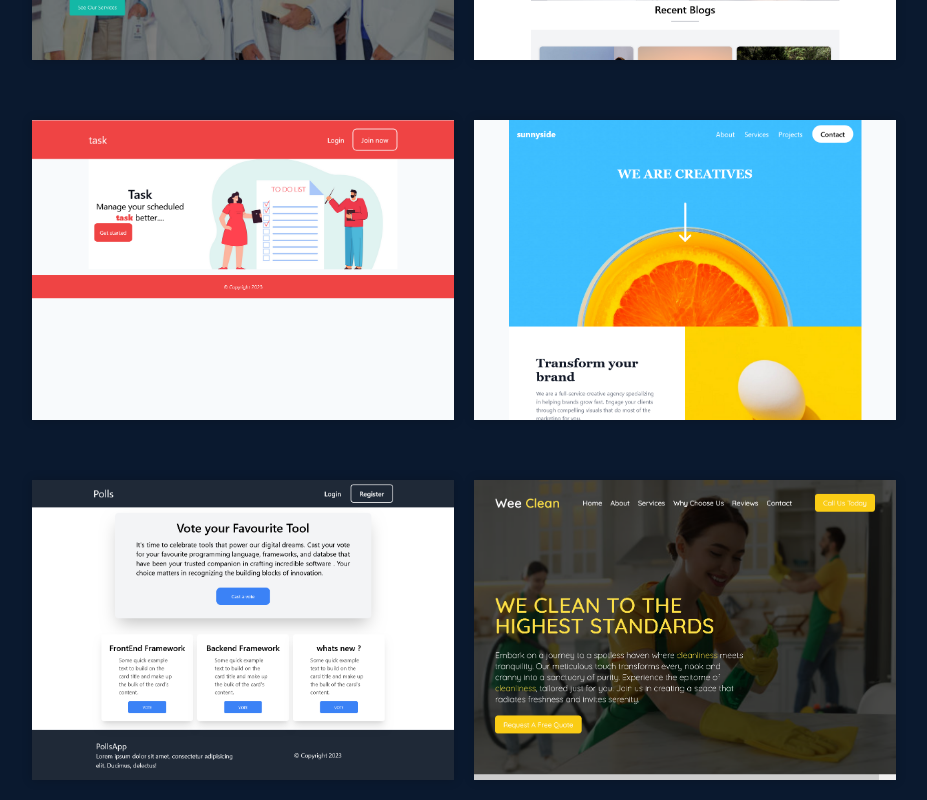
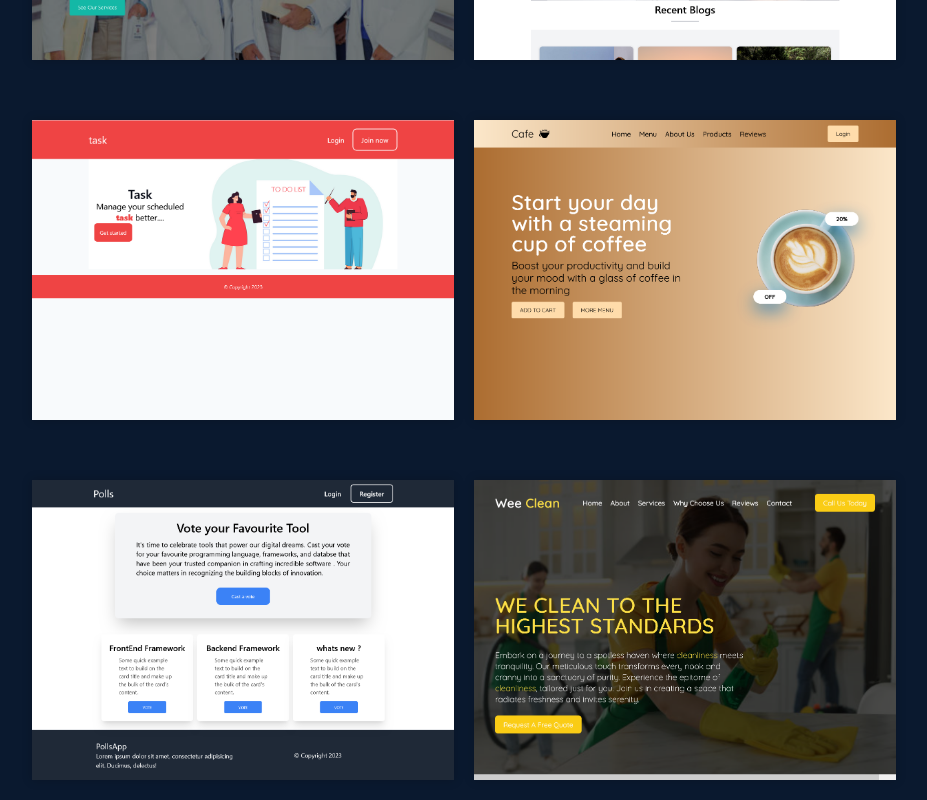
Before and after one commit to zablon-oigo/portfolio, a React (Vite) app: page / in a window 1280 px wide. Shown: the part 3160-3960 px from the top of the page, without its empty margins (176-1103 px from the left). Built offline with nearby package versions, Linux system fonts and the light colour scheme; a web font is replaced by a local one.

Commit message:
adding smooth animation effect on scroll

```diff
--- a/src/Layout/WorkCard.jsx
+++ b/src/Layout/WorkCard.jsx
@@ -45,10 +45,11 @@ const images=[
     {
         id:4,
         title:'React Js Application',
-        name:'Sunny Langing Page',
-        image:sunny,
-        github:'https://github.com/zablon-oigo/sunnysideLandingPage',
-        demo:'https://super-cocada-24ff5b.netlify.app/'
+        name:'Coffee Shop',
+        image:cafe,
+        github:'https://github.com/zablon-oigo/cafe',
+        demo:'https://cafe-zeta-tan.vercel.app/'
+
     },
     {
         id:5,
@@ -110,10 +111,11 @@ const images=[
     {
         id:12,
         title:'React Js Application',
-        name:'Coffee Shop',
-        image:cafe,
-        github:'https://github.com/zablon-oigo/cafe',
-        demo:'https://cafe-zeta-tan.vercel.app/'
+        name:'Sunny Langing Page',
+        image:sunny,
+        github:'https://github.com/zablon-oigo/sunnysideLandingPage',
+        demo:'https://super-cocada-24ff5b.netlify.app/'
+
 
     },
     {
```
